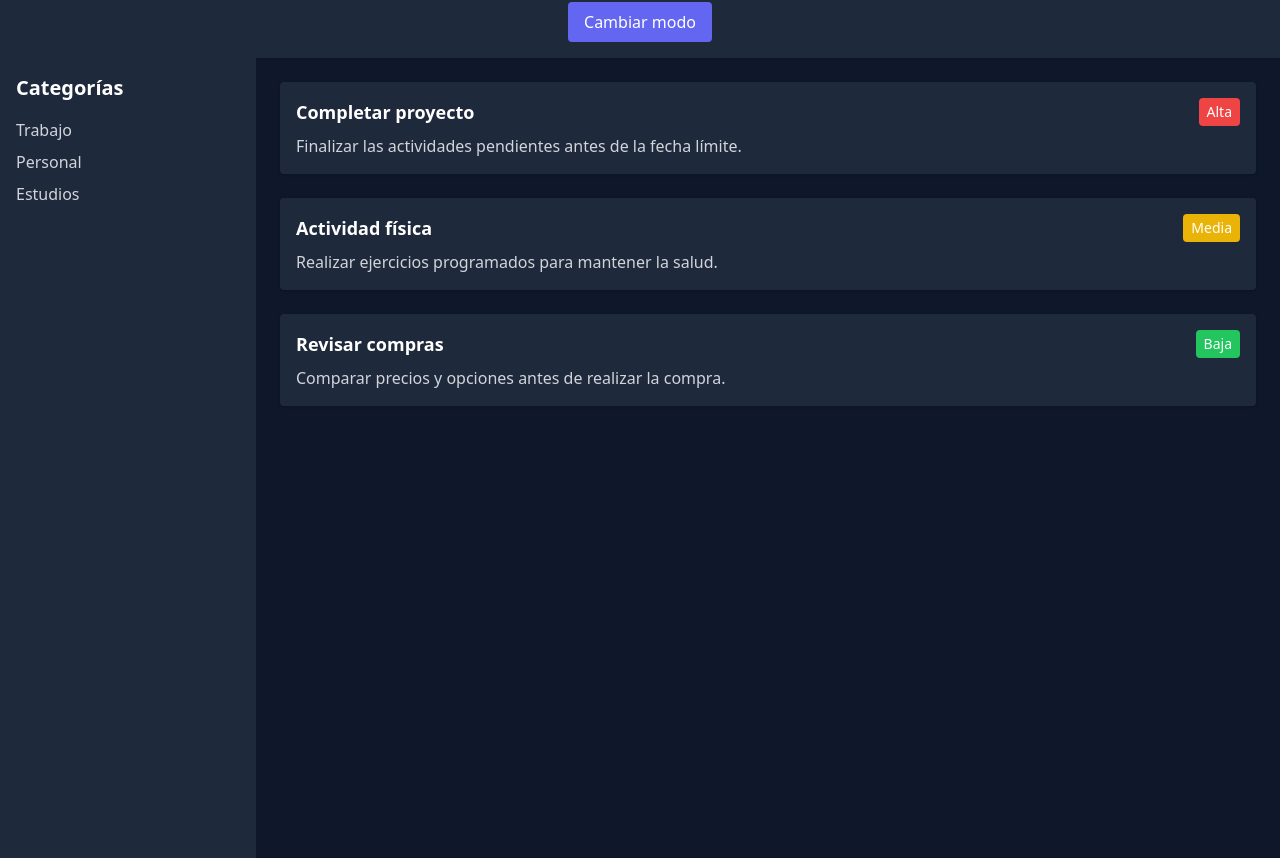
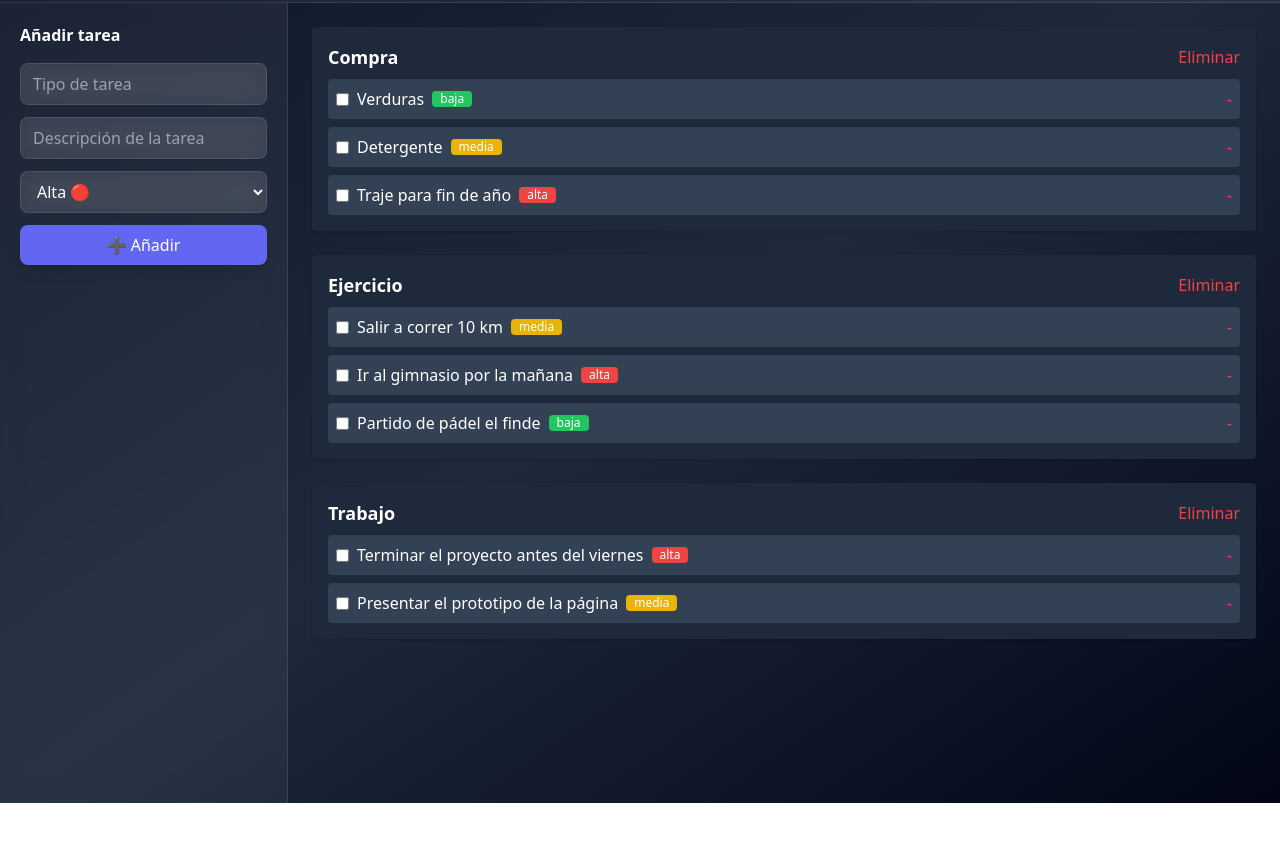
Before and after one commit to KikoLista7/taskflow-project, a website: page taskflow-tarea1/index.html in a window 1280 px wide. Shown: the part 62-920 px from the top of the page. After the commit the page ends 865 px from the top, so only its background shows below. Drawn offline with nearby package versions, Linux system fonts and the light colour scheme.

Commit message:
Mejoras visuales

```diff
--- a/taskflow-tarea1/index.html
+++ b/taskflow-tarea1/index.html
@@ -16,84 +16,74 @@ tailwind.config = {
 
 </head>
 
-<body class="bg-slate-900 text-white dark:bg-white dark:text-black transition-colors duration-300">
+<body class="min-h-screen bg-gradient-to-br from-slate-900 via-slate-800 to-slate-950 text-white
+dark:from-gray-100 dark:via-gray-200 dark:to-gray-300 dark:text-black
+transition-colors duration-500">
 
-<header class="bg-slate-800 dark:bg-gray-200 p-4 text-center shadow">
-<h1 class="text-3xl font-bold">Mis tareas</h1>
+<header class="flex justify-between items-center px-6 py-4 backdrop-blur-md bg-white/5 dark:bg-black/10 border-b border-white/10">
 
-<button onclick="toggleDark()" class="mt-3 px-4 py-2 bg-indigo-500 hover:bg-indigo-600 rounded transition">
-Cambiar modo
+<h1 class="text-2xl font-semibold tracking-tight">
+TaskFlow ✨
+</h1>
+
+<button
+onclick="toggleDark()"
+class="flex items-center gap-2 text-sm bg-white/10 hover:bg-white/20
+dark:bg-black/10 dark:hover:bg-black/20
+px-3 py-1.5 rounded-lg backdrop-blur-md transition-all duration-300">
+
+🌙
+
 </button>
 
 </header>
 
 <main class="flex min-h-screen">
 
-<aside class="w-64 bg-slate-800 dark:bg-gray-100 p-4">
+<aside class="w-72 p-5 backdrop-blur-md bg-white/5 dark:bg-black/10 border-r border-white/10">
 
-<h2 class="text-xl font-semibold mb-4">Categorías</h2>
+<h2 class="font-bold mb-4">Añadir tarea</h2>
 
-<ul class="space-y-2 text-gray-300 dark:text-gray-700">
+<input
+id="tipoInput"
+placeholder="Tipo de tarea"
+class="w-full mb-3 px-3 py-2 rounded-lg bg-white/10 border border-white/10
+focus:outline-none focus:ring-2 focus:ring-indigo-500
+placeholder-gray-400 backdrop-blur-md transition"
+/>
 
-<li class="hover:text-white cursor-pointer">Trabajo</li>
-<li class="hover:text-white cursor-pointer">Personal</li>
-<li class="hover:text-white cursor-pointer">Estudios</li>
+<input
+id="tareaInput"
+placeholder="Descripción de la tarea"
+class="w-full mb-3 px-3 py-2 rounded-lg bg-white/10 border border-white/10
+focus:outline-none focus:ring-2 focus:ring-indigo-500
+placeholder-gray-400 backdrop-blur-md transition"
+/>
 
-</ul>
+<select
+id="prioridadInput"
+class="w-full mb-3 px-3 py-2 rounded-lg bg-white/10 border border-white/10
+focus:outline-none focus:ring-2 focus:ring-indigo-500 backdrop-blur-md transition">
+
+<option value="alta">Alta 🔴</option>
+<option value="media">Media 🟡</option>
+<option value="baja">Baja 🟢</option>
+
+</select>
+
+<button
+onclick="agregarTarea()"
+class="w-full bg-indigo-500 hover:bg-indigo-600 active:scale-95
+transition-all duration-200 text-white py-2 rounded-lg font-medium shadow-lg">
+
+➕ Añadir
+
+</button>
 
 </aside>
 
-<section class="flex-1 p-6 space-y-6">
+<section id="taskContainer" class="flex-1 p-6 space-y-6">
 
-<div class="bg-slate-800 dark:bg-gray-200 p-4 rounded shadow hover:scale-105 transition">
-
-<div class="flex justify-between items-center">
-
-<h3 class="font-bold text-lg">Completar proyecto</h3>
-
-<span class="bg-red-500 text-white px-2 py-1 rounded text-sm">Alta</span>
-
-</div>
-
-<p class="text-gray-300 dark:text-gray-700 mt-2">
-Finalizar las actividades pendientes antes de la fecha límite.
-</p>
-
-</div>
-
-
-<div class="bg-slate-800 dark:bg-gray-200 p-4 rounded shadow hover:scale-105 transition">
-
-<div class="flex justify-between items-center">
-
-<h3 class="font-bold text-lg">Actividad física</h3>
-
-<span class="bg-yellow-500 text-white px-2 py-1 rounded text-sm">Media</span>
-
-</div>
-
-<p class="text-gray-300 dark:text-gray-700 mt-2">
-Realizar ejercicios programados para mantener la salud.
-</p>
-
-</div>
-
-
-<div class="bg-slate-800 dark:bg-gray-200 p-4 rounded shadow hover:scale-105 transition">
-
-<div class="flex justify-between items-center">
-
-<h3 class="font-bold text-lg">Revisar compras</h3>
-
-<span class="bg-green-500 text-white px-2 py-1 rounded text-sm">Baja</span>
-
-</div>
-
-<p class="text-gray-300 dark:text-gray-700 mt-2">
-Comparar precios y opciones antes de realizar la compra.
-</p>
-
-</div>
 
 </section>
 
@@ -109,5 +99,168 @@ document.documentElement.classList.toggle("dark")
 
 </script>
 
+<script>
+
+const contenedor = document.getElementById("taskContainer")
+
+function agregarTarea(){
+
+const tipo = document.getElementById("tipoInput").value
+const tarea = document.getElementById("tareaInput").value
+const prioridad = document.getElementById("prioridadInput").value
+
+if(!tipo || !tarea) return
+
+let grupo = document.getElementById("grupo-"+tipo)
+
+if(!grupo){
+
+grupo = document.createElement("div")
+
+grupo.id = "grupo-"+tipo
+
+grupo.className = "bg-white/5 dark:bg-black/10 backdrop-blur-md p-4 rounded-xl shadow-lg transition-all duration-300 hover:scale-[1.01]"
+
+grupo.innerHTML = `
+<div class="flex justify-between items-center mb-2">
+
+<h2 class="text-xl font-semibold tracking-wide">${tipo}</h2>
+
+<button onclick="eliminarGrupo('${tipo}')" class="text-red-400 hover:text-red-600 opacity-60 hover:opacity-100 transition">Eliminar</button>
+
+</div>
+
+<div class="space-y-2 lista"></div>
+`
+
+contenedor.appendChild(grupo)
+
+}
+
+const lista = grupo.querySelector(".lista")
+
+let color = ""
+
+if(prioridad=="alta") color="bg-red-500"
+if(prioridad=="media") color="bg-yellow-500"
+if(prioridad=="baja") color="bg-green-500"
+
+const item = document.createElement("div")
+
+item.style.opacity = "0"
+item.style.transform = "translateY(10px)"
+
+item.className="flex justify-between items-center border-l-4 border-indigo-500 bg-white/10 dark:bg-black/10 p-2 rounded-lg backdrop-blur-md hover:bg-white/20 transition"
+
+if(prioridad=="alta") borde="border-red-500"
+if(prioridad=="media") borde="border-yellow-500"
+if(prioridad=="baja") borde="border-green-500"
+
+item.innerHTML = `
+<div class="flex items-center gap-2">
+
+<input type="checkbox">
+
+<span>${tarea}</span>
+
+<span class="${color} text-white px-2 rounded text-xs">${prioridad}</span>
+
+</div>
+
+<button onclick="this.parentElement.remove()" class="text-red-500">-</button>
+`
+
+lista.appendChild(item)
+setTimeout(()=>{
+item.style.opacity="1"
+item.style.transform="translateY(0)"
+item.style.transition="all 0.3s ease"
+},10)
+
+}
+
+function eliminarGrupo(tipo){
+
+document.getElementById("grupo-"+tipo).remove()
+
+}
+
+function crearInicial(tipo,tarea,prioridad){
+
+let grupo = document.getElementById("grupo-"+tipo)
+
+if(!grupo){
+
+grupo = document.createElement("div")
+
+grupo.id = "grupo-"+tipo
+
+grupo.className = "bg-slate-800 dark:bg-gray-200 p-4 rounded shadow"
+
+grupo.innerHTML = `
+<div class="flex justify-between items-center mb-2">
+
+<h2 class="text-lg font-bold">${tipo}</h2>
+
+<button onclick="eliminarGrupo('${tipo}')" class="text-red-500">Eliminar</button>
+
+</div>
+
+<div class="space-y-2 lista"></div>
+`
+
+contenedor.appendChild(grupo)
+
+}
+
+const lista = grupo.querySelector(".lista")
+
+let color=""
+
+if(prioridad=="alta") color="bg-red-500"
+if(prioridad=="media") color="bg-yellow-500"
+if(prioridad=="baja") color="bg-green-500"
+
+const item = document.createElement("div")
+
+item.className="flex justify-between items-center bg-slate-700 dark:bg-gray-300 p-2 rounded"
+
+item.innerHTML=`
+
+<div class="flex items-center gap-2">
+
+<input type="checkbox">
+
+<span>${tarea}</span>
+
+<span class="${color} text-white px-2 rounded text-xs">${prioridad}</span>
+
+</div>
+
+<button onclick="this.parentElement.remove()" class="text-red-500">-</button>
+
+`
+
+lista.appendChild(item)
+
+}
+
+window.onload = function(){
+
+crearInicial("Compra","Verduras","baja")
+crearInicial("Compra","Detergente","media")
+crearInicial("Compra","Traje para fin de año","alta")
+
+crearInicial("Ejercicio","Salir a correr 10 km","media")
+crearInicial("Ejercicio","Ir al gimnasio por la mañana","alta")
+crearInicial("Ejercicio","Partido de pádel el finde","baja")
+
+crearInicial("Trabajo","Terminar el proyecto antes del viernes","alta")
+crearInicial("Trabajo","Presentar el prototipo de la página","media")
+
+}
+
+</script>
+
 </body>
 </html>
```
Also changed, not shown: package.json (renamed from taskflow-tarea1/package.json), tailwind.config.js (renamed from taskflow-tarea1/tailwind.config.js).
